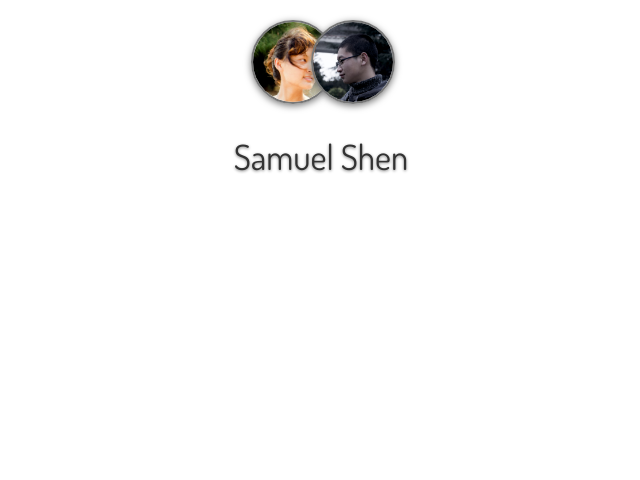
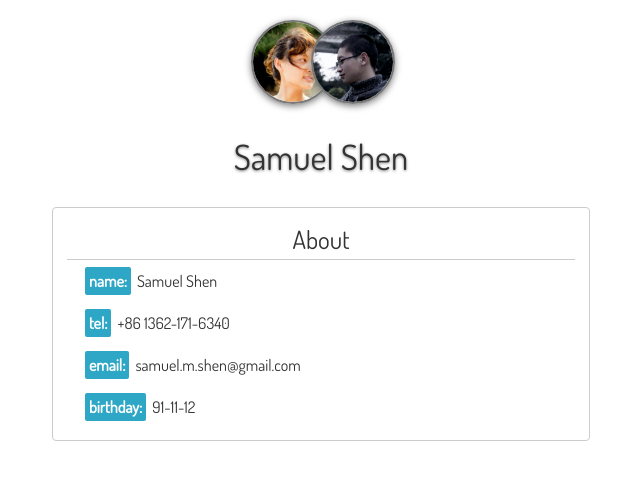
Before and after one commit to samuel1112/samuel-smily, a plain HTML site: page index.html in a window 1280 px wide. Shown: the whole page, without its empty margins (319-959 px from the left). Drawn offline with nearby package versions, Linux system fonts and the light colour scheme.

Commit message:
add some func

```diff
--- a/css/main.css
+++ b/css/main.css
@@ -44,3 +44,51 @@
     -webkit-transition-timing-function: ease-in-out;
     z-index: 20 !important;
 }
+
+#info {
+    padding-top: 15px;
+}
+
+.text_field {
+    width: 47%;
+    min-width: 300px;
+    max-width: 520px;
+    margin-left: auto;
+    margin-right: auto;
+    margin-top: 10px;
+    margin-bottom: 8px;
+    border: 1px solid #ccc;
+    border-radius: 4px;
+    padding: 8px;
+}
+
+.text_field h1 {
+    text-align: center;
+    font-size: 25px;
+    padding-top: 5px;
+    margin-left: 6px;
+    margin-right: 6px;
+    margin-bottom: 8px;
+    border-bottom: 1px solid #CCCCCC;
+}
+
+/*----*/
+.self_info{
+    line-height: 1.2;
+    font-size: 16px;
+    margin-left: 20px;
+}
+
+.self_info p {
+    height: 30px;
+    padding: 4px;
+    margin-top: 4px;
+}
+
+.info_title {
+    padding: 4px;
+    font-weight: bold;
+    border-radius: 2px;
+    margin-right: 6px;
+    color: #fff;
+}
--- a/index.html
+++ b/index.html
@@ -14,7 +14,20 @@
         } };
     </script>
     <![endif]-->
-
+    <script id="template_sm" type="text/selftemplate">
+        <div class="self_info">
+            <p><span class="info_title" style="[%render%]">name:</span><label>Samuel Shen</label></p>
+            <p><span class="info_title" style="[%render%]">tel:</span><label>+86 1362-171-6340</label></p>
+            <p><span class="info_title" style="[%render%]">email:</span><label>samuel.m.shen@gmail.com</label></p>
+            <p><span class="info_title" style="[%render%]">birthday:</span><label>91-11-12</label></p>
+        </div>
+    </script>
+    <script id="template_ss" type="text/selftemplate">
+        <div class="self_info">
+            <p><span class="info_title" style="[%render%]">name:</span><label>Smily Liang</label></p>
+            <p><span class="info_title" style="[%render%]">email:</span><label>smily0323@gmail.com</label></p>
+        </div>
+    </script>
 </head>
 <body>
 
@@ -24,7 +37,9 @@
         <div id="admin_ss" class="author_pic"><img id="ss_pic" src="img/ss.jpg" width="100%"></div>
     </div>
     <div id="name_field"></div>
-    <div id="info"></div>
+    <div id="info">
+
+    </div>
 </div>
 
 <script src="http://ajax.googleapis.com/ajax/libs/jquery/1.8.3/jquery.min.js"></script>
--- a/js/main.js
+++ b/js/main.js
@@ -13,6 +13,8 @@ jQuery.extend(jQuery.easing,{
 	}
 });
 
+console.log('看源码了？我们可以成为朋友～\n\t\t互相学习交流可以向我们发邮件～\n或者加微信：Samuel_1112\n');
+
 $(document).ready(function () {
 	// ---
 	var current_width = $(window).width(),
@@ -24,20 +26,19 @@ $(document).ready(function () {
 		showInfoRadom = parseInt(Math.random() * 10 + 1),
 		radomShow = false,
 		tempText = '',
-		$infoList = [$am, $as];
-
+		objName = '';
 
 
 	if (showInfoRadom % 2 === 1) {
 		radomShow = true;
 	}
 	window.setTimeout(function(){
-		$am.data('fotoname','Samuel Shen').css({
+		$am.data({'fotoname':'Samuel Shen','comname':'sm'}).css({
 			'left': ((current_width / 2 - sm_width/2) + 80) + 'px'
 		}).fadeIn(600, function () {
 			$am.animate({'left': '-=50px'}, 300, 'easeInBack');
 		});
-		$as.data('fotoname','Smily Liang').css({
+		$as.data({'fotoname':'Smily Liang','comname':'ss'}).css({
 			'left': ((current_width / 2 - ss_width/2) - 80) + 'px'
 		}).fadeIn(600, function () {
 			$as.animate({'left': '+=50px'}, 300, 'easeInBack');
@@ -45,15 +46,22 @@ $(document).ready(function () {
 
 		if (radomShow) {
 			tempText =$as.data('fotoname');
+			objName = $as.data('comname');
 			$as.css('z-index', '10');
 			$am.css('z-index', '0');
 		} else {
 			tempText =$am.data('fotoname');
+			objName = $am.data('comname');
 			$as.css('z-index', '0');
 			$am.css('z-index', '10');
 		}
 
 		$nameField.hide().attr('old_value',tempText).text(tempText).fadeIn(300);
+
+		$('#info').empty();
+		var a_html = infoRender(objName);
+
+		$('#info').attr('ca',objName).html(a_html).children().fadeIn(300);
 	},1200);
 
 	$('.author_pic').mouseover(function () {
@@ -62,7 +70,77 @@ $(document).ready(function () {
 	}).mouseout(function () {
 		$(this).removeClass('hover');
 		$nameField.text($nameField.data('old_value'));
+	}).click(function(){
+		var $this = $(this),
+			objName = $this.data('comname'),
+			$info = $('#info');
+			$nameField.text($(this).data('fotoname'));
+			$nameField.data('old_value',$(this).data('fotoname'));
+		if($info.attr('ca') !== objName){
+			$this.css('z-index',10).siblings().css('z-index',0);
+			var a_html = infoRender(objName);
+			$info.children().fadeOut(200,function(){
+				$info.empty().attr('ca',objName).html(a_html).children().fadeIn(300);
+			});
+		}
+
 	});
+});
 
+function infoRender(name) {
+	var infoOfAuthor = {
+		'ss':{
+			'blockContainerInfo': [
+				{
+					'text':{
+						'title': 'About',
+						'info': $('#template_ss').html(),
+						'render': 'background-color: #ee6681;'
+					}
+				}
+			]
+		},
+		'sm':{
+			'blockContainerInfo': [
+				{
+					'text':{
+						'title': 'About',
+						'info':$('#template_sm').html(),
+						'render': 'background-color: #2da7c5;'
+					}
+				}
+			]
+		}
+	},
+	HTML = '',
+	currentAuthor,
+	template = {
+		'text': '<div class="text_field" style="display:none;"><h1>[%title%]</h1><div class="info">[%info%]</div></div>'
+	};
 
-});
+	if(window.pageInfoHTML){
+		if(window.pageInfoHTML[name]){
+			return window.pageInfoHTML[name];
+		}
+	}
+
+	currentAuthor = infoOfAuthor[name];
+
+	// -- render page ...
+	var blockInfo;
+	for(var i= 0,len=currentAuthor.blockContainerInfo.length; i<len; i++){
+		blockInfo = currentAuthor.blockContainerInfo[i];
+		for(var j= 0 in blockInfo){
+			HTML+= template[j].replace(/(\[%(.*?)%\])/igm,function(){
+				return blockInfo[j][arguments[2]]||'';
+			}).replace(/(\[%(.*?)%\])/igm,function(){
+				return blockInfo[j][arguments[2]]||'';
+			});
+		}
+	}
+
+	window.pageInfoHTML = {};
+	window.pageInfoHTML[name] = HTML;
+
+	return HTML;
+}
```
